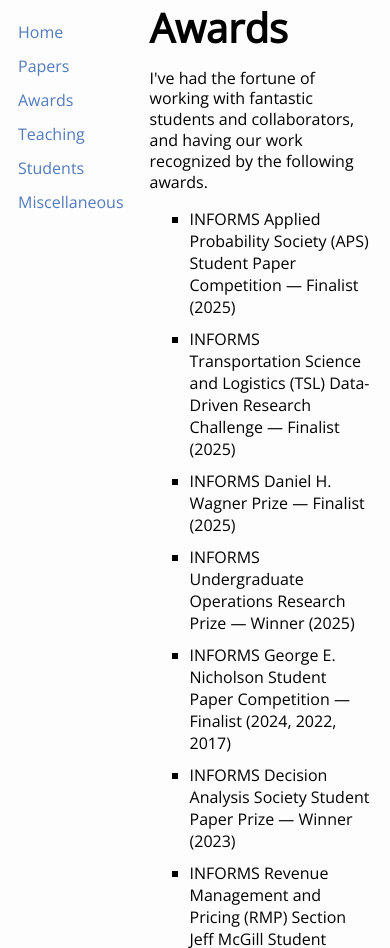
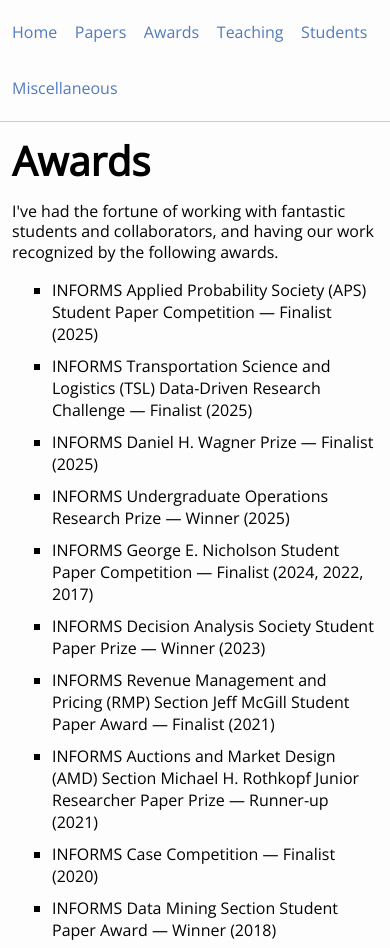
Before and after one commit to willma353/willma353.github.io, a plain HTML site: page awards.html in a window 390 px wide. Shown: the top 948 px of the page. Drawn offline with nearby package versions, Linux system fonts and the light colour scheme.

Commit message:
Update website

```diff
--- a/style.css
+++ b/style.css
@@ -383,3 +383,44 @@
     border: none;
     text-align: left;
 }
+
+/* ---- Mobile: stack the side menu on top of the content ---- */
+@media (max-width: 768px) {
+	/* Break the outer layout table into stacked full-width blocks */
+	#tlayout, #tlayout > tbody, #tlayout > tbody > tr { display: block; }
+	#layout-menu, #layout-content { display: block; width: auto; }
+
+	/* Menu becomes a horizontal, wrapping bar across the top */
+	#layout-menu {
+		white-space: normal;
+		padding: 0.4em 12px;
+		border-bottom: 1px solid #ccc;
+	}
+	#layout-menu ul.menu-list {
+		display: flex;
+		flex-wrap: wrap;
+		gap: 0.25em 1.1em;
+	}
+	#layout-menu li.menu-item {
+		padding-left: 0;
+		text-indent: 0;
+	}
+	#layout-menu a {
+		margin-left: 0;
+		line-height: 2;
+	}
+
+	#layout-content {
+		padding: 0.6em 12px 0;
+	}
+
+	/* Prevent horizontal overflow; let images scale down */
+	img { max-width: 100%; height: auto; }
+
+	/* Header name/photo table: stack the photo below the text */
+	table.imgtable, table.imgtable > tbody,
+	table.imgtable > tbody > tr, table.imgtable > tbody > tr > td {
+		display: block;
+		width: auto;
+	}
+}
```
